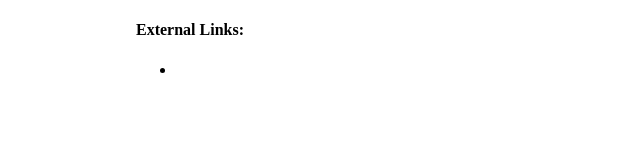
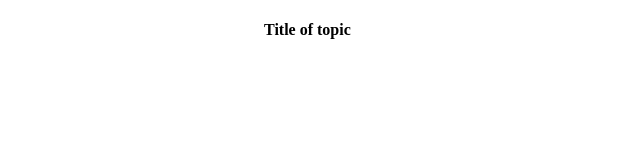
Before and after one commit to zxxz-ru/KnowlegeBase, a plain HTML site: page pages/template.html in a window 1280 px wide. Shown: the whole page, without its empty margins (0-640 px from the left). Drawn offline with Linux system fonts and the light colour scheme.

Commit message:
change template.html

```diff
--- a/pages/template.html
+++ b/pages/template.html
@@ -4,10 +4,10 @@
 <meta charset="UTF-8">
 <title></title>
 </head>
-<body style="padding: 0 10% 0">
-  <h4>External Links:</h4>
-  <ul>
-    <li><a href="" target="_blank"></a></li>
-  </ul>
+<body style="padding: 0 20% 0">
+  <h4>Title of topic</h4>
+  <div>
+    <p></p>
+  </div>
 </body>
 </html>
```
